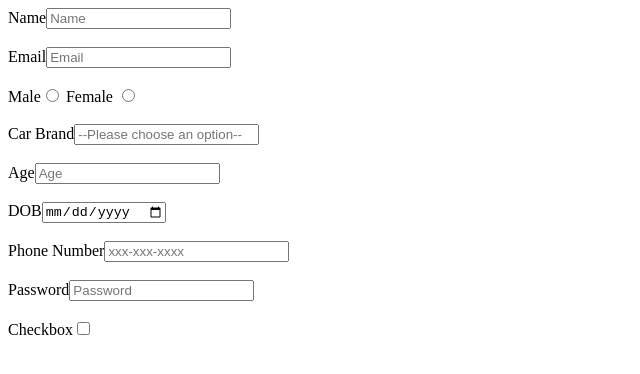
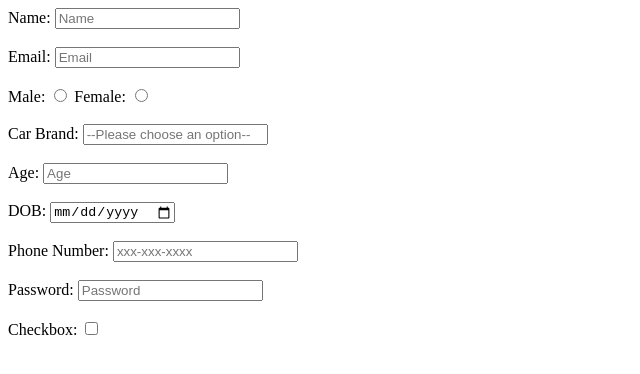
Before and after one commit to acciojob/signup-form-car-DCoder117, a website: page main.html in a window 1280 px wide. Shown: the whole page, without its empty margins (0-640 px from the left). Drawn offline with Linux system fonts and the light colour scheme.

Commit message:
created a submission

```diff
--- a/main.html
+++ b/main.html
@@ -5,25 +5,25 @@
 </head>
 <body>
 	<!-- the entire body must be written by student -->
-	<label for="name">Name</label><input type="text" required id="name" placeholder="Name">
+	<label for="name">Name: </label><input type="text" required id="name" placeholder="Name">
 	<br><br>
-	<label for="email">Email</label><input type="email" required id="email" placeholder="Email">
+	<label for="email">Email: </label><input type="email" required id="email" placeholder="Email">
 	<br><br>
-	<label for="gender_m">Male</label><input type="radio" required id="gender_m" placeholder="-">
-	<label for="gender_f">Female</label>
+	<label for="gender_m">Male: </label><input type="radio" required id="gender_m" placeholder="-">
+	<label for="gender_f">Female: </label>
 	<input type="radio" required id="gender_f" placeholder="-">
 	<br><br>
-	<label for="cars">Car Brand</label><input type="select" required id="cars" placeholder="--Please choose an option--">
+	<label for="cars">Car Brand: </label><input type="select" required id="cars" placeholder="--Please choose an option--">
 	<br><br>
-	<label for="age">Age</label><input type="number" required id="age" placeholder="Age">
+	<label for="age">Age: </label><input type="number" required id="age" placeholder="Age">
 	<br><br>
-	<label for="dob">DOB</label><input type = "date" required id = "dob" placeholder="-">
+	<label for="dob">DOB: </label><input type = "date" required id = "dob" placeholder="-">
 	<br><br>
-	<label for="tel">Phone Number</label><input type = "Tel" id="tel" placeholder="xxx-xxx-xxxx">
+	<label for="tel">Phone Number: </label><input type = "Tel" id="tel" placeholder="xxx-xxx-xxxx">
 	<br><br>
-	<label for="password">Password</label><input type = "password" required id = "password" placeholder="Password">
+	<label for="password">Password: </label><input type = "password" required id = "password" placeholder="Password">
 	<br><br>
-	<label for="tos">Checkbox</label><input type = "checkbox" required id = "tos">
+	<label for="tos">Checkbox: </label><input type = "checkbox" required id = "tos">
     <script type="text/javascript" src="./script.js">
 </script>
 
```
